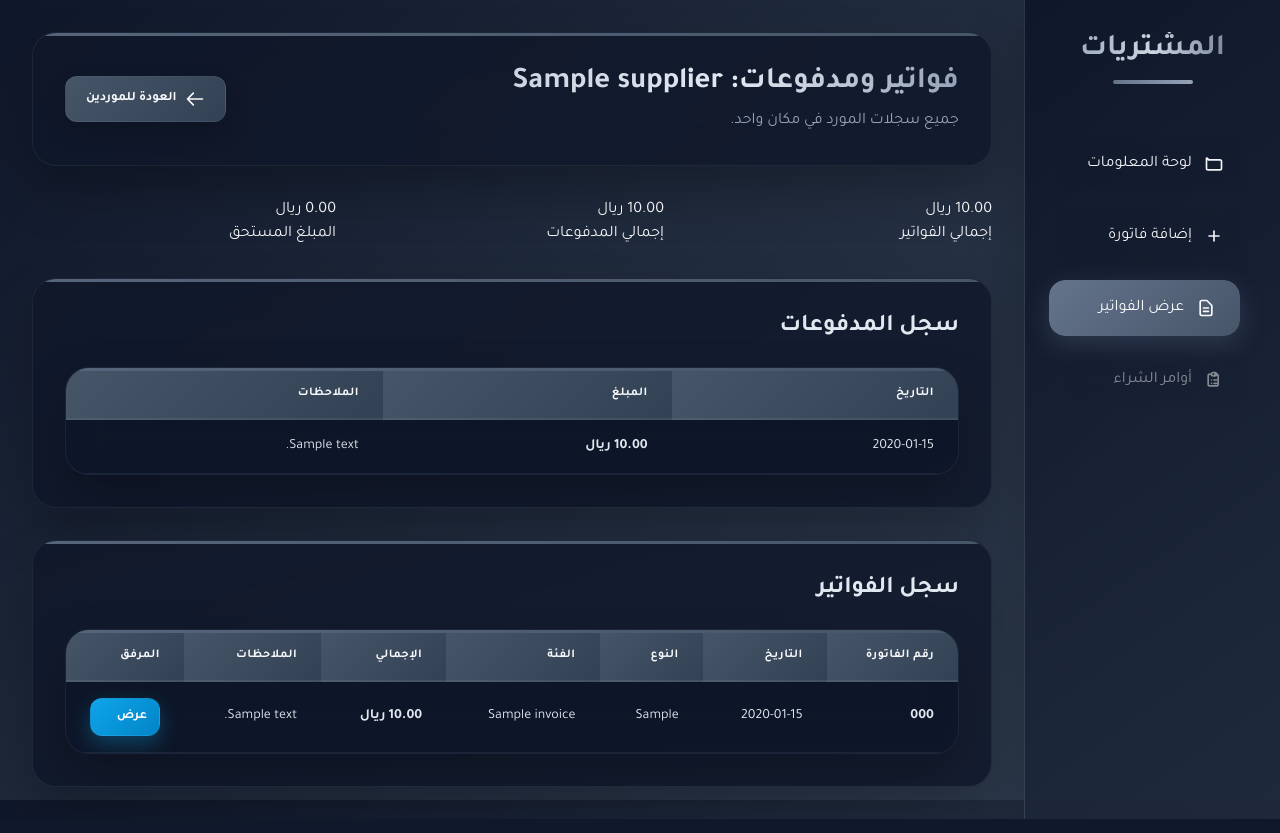
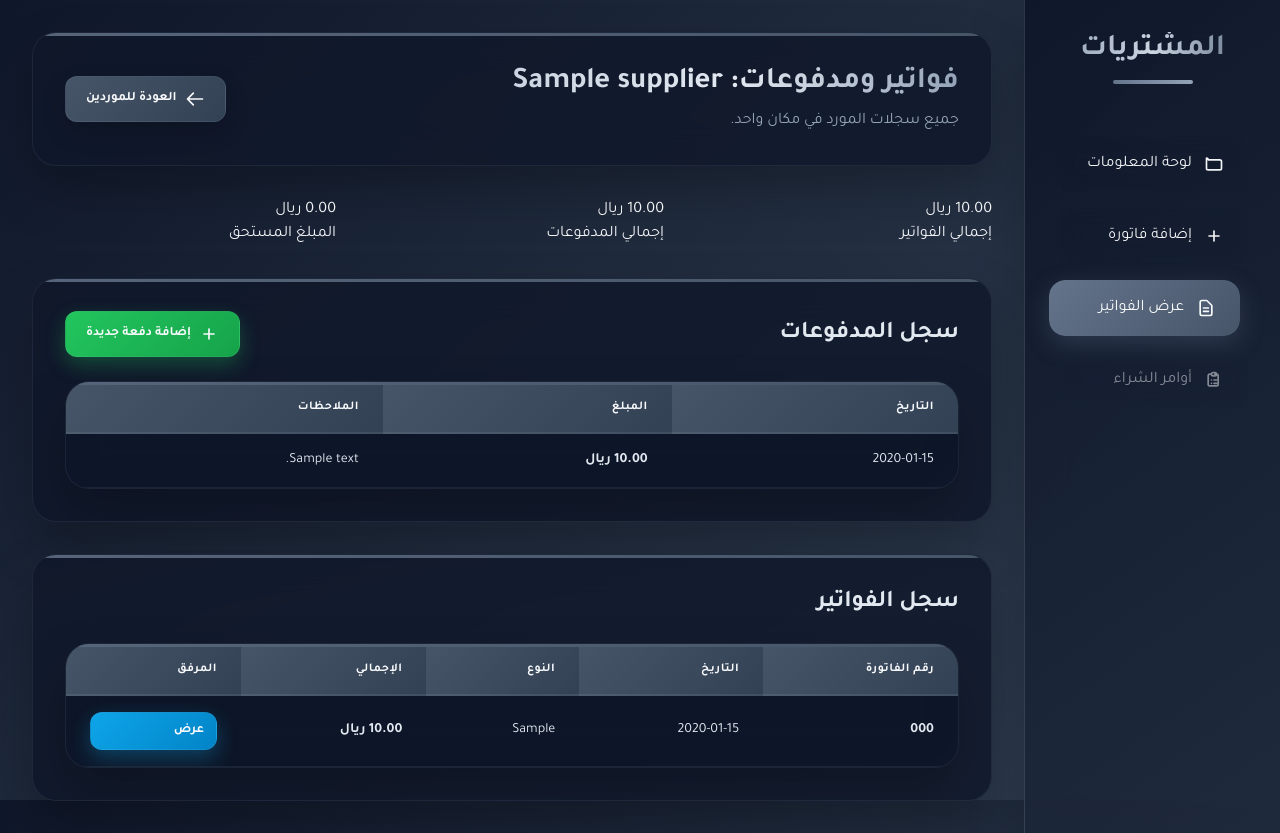
Before and after one commit to ixAbdulaziz/ERP-Last, a Flask app: page /supplier/1 in a window 1280 px wide. Run offline with Flask 3, Linux system fonts and the light colour scheme; tables that the repository leaves empty hold one stand-in row (values such as "Sample post"); some libraries are stand-ins or nearby versions.

Commit message:
Update supplier_details.html

```diff
--- a/templates/supplier_details.html
+++ b/templates/supplier_details.html
@@ -19,27 +19,22 @@
 </section>
 
 <section class="payment-stats grid grid-cols-1 md:grid-cols-3 gap-6 fade-up" style="animation-delay: 0.1s;">
-  <div class="payment-stat-card invoices">
-    <div class="payment-stat-value invoices">{{ "%.2f"|format(total_invoiced) }} ريال</div>
-    <div class="payment-stat-label">إجمالي الفواتير</div>
-  </div>
-  <div class="payment-stat-card payments">
-    <div class="payment-stat-value payments">{{ "%.2f"|format(total_paid) }} ريال</div>
-    <div class="payment-stat-label">إجمالي المدفوعات</div>
-  </div>
-  <div class="payment-stat-card outstanding">
-    <div class="payment-stat-value outstanding">{{ "%.2f"|format(outstanding_balance) }} ريال</div>
-    <div class="payment-stat-label">المبلغ المستحق</div>
-  </div>
+  <div class="payment-stat-card invoices"><div class="payment-stat-value invoices">{{ "%.2f"|format(total_invoiced) }} ريال</div><div class="payment-stat-label">إجمالي الفواتير</div></div>
+  <div class="payment-stat-card payments"><div class="payment-stat-value payments">{{ "%.2f"|format(total_paid) }} ريال</div><div class="payment-stat-label">إجمالي المدفوعات</div></div>
+  <div class="payment-stat-card outstanding"><div class="payment-stat-value outstanding">{{ "%.2f"|format(outstanding_balance) }} ريال</div><div class="payment-stat-label">المبلغ المستحق</div></div>
 </section>
 
 <section class="glass-card fade-up" style="animation-delay: 0.2s;">
-  <h3 class="text-2xl font-bold text-slate-200 mb-6">سجل المدفوعات</h3>
+  <div class="flex items-center justify-between mb-6">
+    <h3 class="text-2xl font-bold text-slate-200">سجل المدفوعات</h3>
+    <button id="add-payment-btn" class="modern-btn success">
+      <svg class="w-5 h-5" fill="none" stroke="currentColor" viewBox="0 0 24 24"><path stroke-linecap="round" stroke-linejoin="round" stroke-width="2" d="M12 6v6m0 0v6m0-6h6m-6 0H6"></path></svg>
+      إضافة دفعة جديدة
+    </button>
+  </div>
   <div class="modern-table-container">
     <table class="payment-table">
-      <thead>
-        <tr><th>التاريخ</th><th>المبلغ</th><th>الملاحظات</th></tr>
-      </thead>
+      <thead><tr><th>التاريخ</th><th>المبلغ</th><th>الملاحظات</th></tr></thead>
       <tbody>
         {% for payment in payments %}
           <tr>
@@ -59,18 +54,14 @@
   <h3 class="text-2xl font-bold text-slate-200 mb-6">سجل الفواتير</h3>
   <div class="modern-table-container">
     <table class="modern-table">
-      <thead>
-        <tr><th>رقم الفاتورة</th><th>التاريخ</th><th>النوع</th><th>الفئة</th><th>الإجمالي</th><th>الملاحظات</th><th>المرفق</th></tr>
-      </thead>
+      <thead><tr><th>رقم الفاتورة</th><th>التاريخ</th><th>النوع</th><th>الإجمالي</th><th>المرفق</th></tr></thead>
       <tbody>
         {% for invoice in invoices %}
           <tr>
             <td class="font-semibold text-white">{{ invoice.invoice_number }}</td>
-            <td class="text-white">{{ invoice.invoice_date.strftime('%Y-%m-%d') }}</td>
-            <td class="text-white">{{ invoice.invoice_type }}</td>
-            <td class="text-white">{{ invoice.category_name }}</td>
+            <td>{{ invoice.invoice_date.strftime('%Y-%m-%d') }}</td>
+            <td>{{ invoice.invoice_type }}</td>
             <td class="font-bold text-slate-300">{{ "%.2f"|format(invoice.total_amount) }} ريال</td>
-            <td>{{ invoice.notes or 'لا توجد' }}</td>
             <td>
               {% if invoice.attachment_path %}
                 <a href="{{ url_for('static', filename='uploads/' + invoice.attachment_path) }}" target="_blank" class="modern-btn info" style="padding: 8px 12px;">عرض</a>
@@ -80,10 +71,85 @@
             </td>
           </tr>
         {% else %}
-          <tr><td colspan="7" class="text-center py-8 text-slate-400">لا توجد فواتير مسجلة لهذا المورد.</td></tr>
+          <tr><td colspan="5" class="text-center py-8 text-slate-400">لا توجد فواتير مسجلة.</td></tr>
         {% endfor %}
       </tbody>
     </table>
   </div>
 </section>
+
+<div id="add-payment-modal" class="modal hidden">
+  <div class="modal-content">
+    <h3 class="text-2xl font-bold mb-2">إضافة دفعة جديدة</h3>
+    <p class="mb-6 text-slate-400">تسجيل دفعة جديدة للمورد: {{ supplier.name }}</p>
+
+    <form id="add-payment-form" action="{{ url_for('add_payment', supplier_id=supplier.id) }}" method="post">
+      <div class="space-y-4">
+        <div class="form-group">
+          <label class="form-label">مبلغ الدفعة</label>
+          <input type="number" name="payment_amount" class="form-input" step="0.01" min="0" required placeholder="أدخل مبلغ الدفعة">
+        </div>
+        <div class="form-group">
+          <label class="form-label">تاريخ الدفعة</label>
+          <input type="date" name="payment_date" class="form-input" required>
+        </div>
+        <div class="form-group">
+          <label class="form-label">ملاحظات الدفعة</label>
+          <textarea name="payment_notes" class="form-input" rows="3" placeholder="أضف ملاحظات عن الدفعة (اختياري)"></textarea>
+        </div>
+      </div>
+      <div class="btn-group mt-8 justify-center">
+        <button type="submit" class="modern-btn success">
+          <svg class="w-5 h-5" fill="none" stroke="currentColor" viewBox="0 0 24 24"><path stroke-linecap="round" stroke-linejoin="round" stroke-width="2" d="M5 13l4 4L19 7"></path></svg>
+          حفظ الدفعة
+        </button>
+        <button type="button" id="cancel-payment-btn" class="modern-btn">
+          <svg class="w-5 h-5" fill="none" stroke="currentColor" viewBox="0 0 24 24"><path stroke-linecap="round" stroke-linejoin="round" stroke-width="2" d="M6 18L18 6M6 6l12 12"></path></svg>
+          إلغاء
+        </button>
+      </div>
+    </form>
+  </div>
+</div>
+
 {% endblock %}
+
+{% block scripts %}
+<script>
+  document.addEventListener('DOMContentLoaded', function() {
+    const addPaymentBtn = document.getElementById('add-payment-btn');
+    const addPaymentModal = document.getElementById('add-payment-modal');
+    const cancelPaymentBtn = document.getElementById('cancel-payment-btn');
+    const paymentForm = document.getElementById('add-payment-form');
+    const paymentDateInput = paymentForm.querySelector('input[name="payment_date"]');
+
+    // فتح النافذة عند الضغط على الزر
+    if (addPaymentBtn) {
+      addPaymentBtn.addEventListener('click', () => {
+        // تعيين تاريخ اليوم كقيمة افتراضية
+        paymentDateInput.valueAsDate = new Date();
+        addPaymentModal.classList.remove('hidden');
+        addPaymentModal.classList.add('flex');
+      });
+    }
+
+    // إغلاق النافذة عند الضغط على زر الإلغاء
+    if (cancelPaymentBtn) {
+      cancelPaymentBtn.addEventListener('click', () => {
+        addPaymentModal.classList.add('hidden');
+        addPaymentModal.classList.remove('flex');
+      });
+    }
+
+    // إغلاق النافذة عند الضغط خارجها
+    if (addPaymentModal) {
+      addPaymentModal.addEventListener('click', (e) => {
+        if (e.target === addPaymentModal) {
+          addPaymentModal.classList.add('hidden');
+          addPaymentModal.classList.remove('flex');
+        }
+      });
+    }
+  });
+</script>
+{% endblock %}
```
